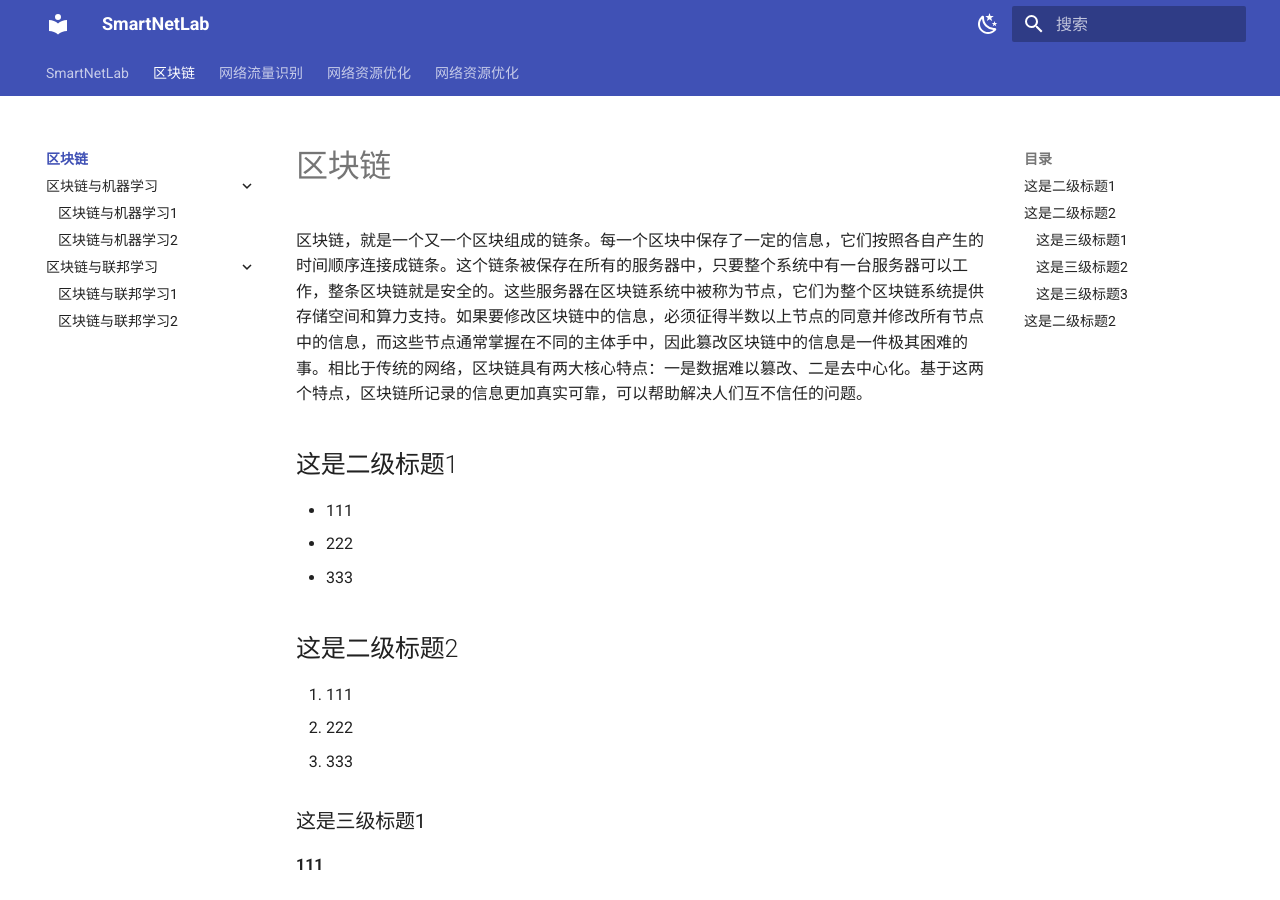
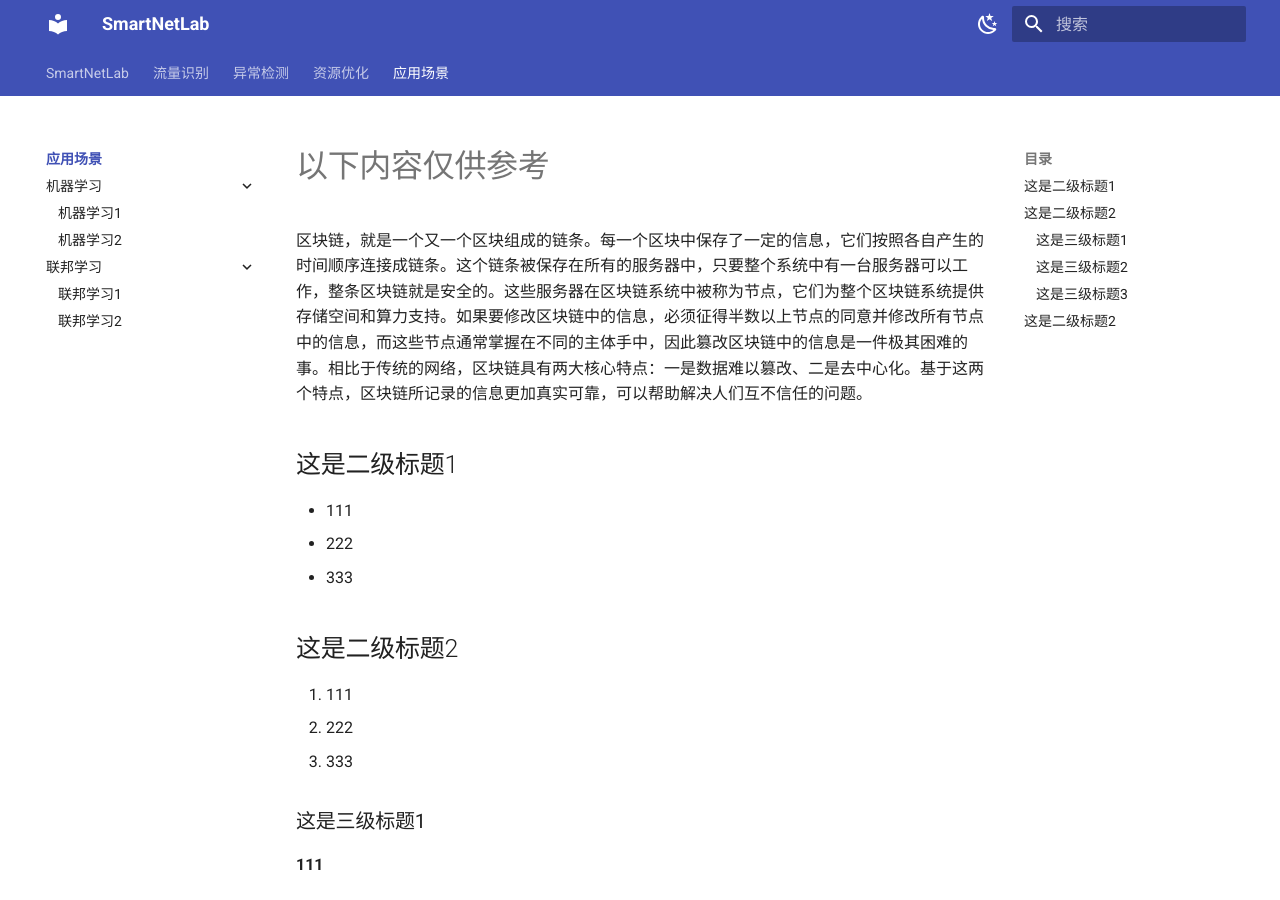
Before and after one commit to SmartNetLab/SourceFile, an MkDocs documentation site: the page built from docs/ApplicationScenarios/index.md, in a window 1280 px wide and 900 px high. Built offline with MkDocs 1.6.1 and Material for MkDocs 9.7.7, drawn with Linux system fonts in a browser that asks for light colours; some of the changed lines change nothing that is shown.

Commit message:
update appScenarios

```diff
--- a/docs/BlockChain/ML/ML1.md
+++ b/docs/ApplicationScenarios/ML/ML1.md
@@ -1,4 +1,4 @@
-# 区块链与机器学习
+# 机器学习
 
 ---
 
--- a/docs/BlockChain/index.md
+++ b/docs/ApplicationScenarios/index.md
@@ -1,4 +1,4 @@
-# 区块链
+# 以下内容仅供参考
 
 区块链，就是一个又一个区块组成的链条。每一个区块中保存了一定的信息，它们按照各自产生的时间顺序连接成链条。这个链条被保存在所有的服务器中，只要整个系统中有一台服务器可以工作，整条区块链就是安全的。这些服务器在区块链系统中被称为节点，它们为整个区块链系统提供存储空间和算力支持。如果要修改区块链中的信息，必须征得半数以上节点的同意并修改所有节点中的信息，而这些节点通常掌握在不同的主体手中，因此篡改区块链中的信息是一件极其困难的事。相比于传统的网络，区块链具有两大核心特点：一是数据难以篡改、二是去中心化。基于这两个特点，区块链所记录的信息更加真实可靠，可以帮助解决人们互不信任的问题。
 
--- a/mkdocs.yml
+++ b/mkdocs.yml
@@ -36,15 +36,7 @@ copyright: Copyright &copy; 2022 HENU NETWORK LAB # 左下角的版权声明
 nav:
   - SmartNetLab:
     - index.md
-  - 区块链:
-    - BlockChain/index.md
-    - 区块链与机器学习:
-      - 区块链与机器学习1: BlockChain/ML/ML1.md
-      - 区块链与机器学习2: BlockChain/ML/ML2.md
-    - 区块链与联邦学习:
-      - 区块链与联邦学习1: BlockChain/FL/FL1.md
-      - 区块链与联邦学习2: BlockChain/FL/FL2.md
-  - 网络流量识别:
+  - 流量识别:
     - NetworkTrafficIdentification/index.md
     - 流量识别与机器学习:
       - 流量识别与机器学习1: NetworkTrafficIdentification/ML/ML1.md
@@ -52,19 +44,29 @@ nav:
     - 流量识别与联邦学习:
       - 流量识别与联邦学习1: NetworkTrafficIdentification/FL/FL1.md
       - 流量识别与联邦学习2: NetworkTrafficIdentification/FL/FL2.md
-  - 网络资源优化:
+  - 异常检测:
     - NetworkAnomalyDetection/index.md
-    - 网络资源优化与机器学习:
-      - 网络资源优化与机器学习1: NetworkAnomalyDetection/ML/ML1.md
-      - 网络资源优化与机器学习2: NetworkAnomalyDetection/ML/ML2.md
-    - 网络资源优化与联邦学习:
-      - 网络资源优化与联邦学习1: NetworkAnomalyDetection/FL/FL1.md
-      - 网络资源优化与联邦学习2: NetworkAnomalyDetection/FL/FL2.md
-  - 网络资源优化:
+    - 异常检测与机器学习:
+      - 异常检测与机器学习1: NetworkAnomalyDetection/ML/ML1.md
+      - 异常检测与机器学习2: NetworkAnomalyDetection/ML/ML2.md
+    - 异常检测与联邦学习:
+      - 异常检测化与联邦学习1: NetworkAnomalyDetection/FL/FL1.md
+      - 异常检测与联邦学习2: NetworkAnomalyDetection/FL/FL2.md
+
+  - 资源优化:
     - NetworkResourceOptimization/index.md
-    - 网络资源优化与机器学习:
-      - 网络资源优化与机器学习1: NetworkResourceOptimization/ML/ML1.md
-      - 网络资源优化与机器学习2: NetworkResourceOptimization/ML/ML2.md
-    - 网络资源优化与联邦学习:
-      - 网络资源优化与联邦学习1: NetworkResourceOptimization/FL/FL1.md
-      - 网络资源优化与联邦学习2: NetworkResourceOptimization/FL/FL2.md
+    - 资源优化与机器学习:
+      - 资源优化与机器学习1: NetworkResourceOptimization/ML/ML1.md
+      - 资源优化与机器学习2: NetworkResourceOptimization/ML/ML2.md
+    - 资源优化与联邦学习:
+      - 资源优化与联邦学习1: NetworkResourceOptimization/FL/FL1.md
+      - 资源优化与联邦学习2: NetworkResourceOptimization/FL/FL2.md
+
+  - 应用场景:
+    - ApplicationScenarios/index.md
+    - 机器学习:
+      - 机器学习1: ApplicationScenarios/ML/ML1.md
+      - 机器学习2: ApplicationScenarios/ML/ML2.md
+    - 联邦学习:
+      - 联邦学习1: ApplicationScenarios/FL/FL1.md
+      - 联邦学习2: ApplicationScenarios/FL/FL2.md
```
Also changed, not shown: docs/ApplicationScenarios/FL/FL1.md (renamed from docs/BlockChain/FL/FL1.md), docs/ApplicationScenarios/FL/FL2.md (renamed from docs/BlockChain/FL/FL2.md), docs/ApplicationScenarios/ML/ML2.md (renamed from docs/BlockChain/ML/ML2.md).
